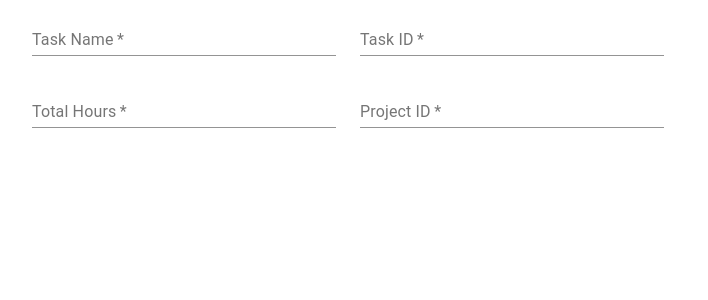
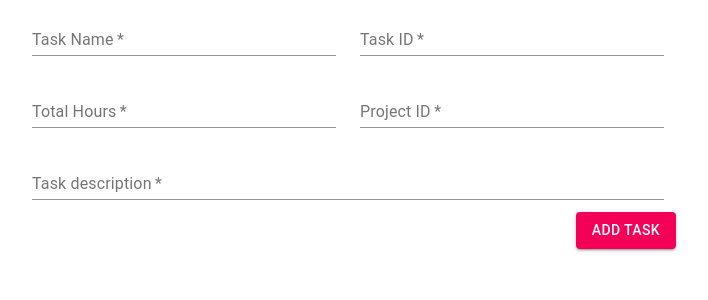
Before and after one commit to teylasadmin/timesheet, a Next.js app: page /addTaskForm in a window 1280 px wide. Shown: the top 300 px of the page, without its empty margins (292-1000 px from the left). Built offline with nearby package versions, Linux system fonts and the light colour scheme.

Commit message:
improvement to add task form

```diff
--- a/package.json
+++ b/package.json
@@ -17,6 +17,7 @@
     "@material-ui/pickers": "^3.2.10",
     "bootstrap": "^4.5.3",
     "date-fns": "^2.16.1",
+    "material-ui-chip-input": "^2.0.0-beta.2",
     "moment": "^2.29.1",
     "mongodb": "^3.5.9",
     "next": "latest",
--- a/pages/addTaskForm.js
+++ b/pages/addTaskForm.js
@@ -9,6 +9,7 @@ import TableContainer from '@material-ui/core/TableContainer';
 import TableHead from '@material-ui/core/TableHead';
 import TableRow from '@material-ui/core/TableRow';
 import Paper from '@material-ui/core/Paper';
+import Button from '@material-ui/core/Button';
 
 const useStyles = makeStyles({
   table: {
@@ -72,6 +73,22 @@ export default function AddTaskForm() {
                   fullWidth
                 />
               </Grid>
+              <Grid item xs={12}>
+                <TextField
+                  required
+                  id="taskDescription"
+                  name="taskDescription"
+                  label="Task description"
+                  fullWidth
+                />
+              </Grid>
+              <Grid container justify="flex-end">
+                   <Button
+                        variant="contained"
+                        color="secondary">
+                        Add Task
+                   </Button>
+              </Grid>
             </Grid>
          </div>
          {/*<div  className={classes.table}>
--- a/pages/settings.js
+++ b/pages/settings.js
@@ -76,8 +76,8 @@ export default function Settings() {
 
   const [project, setProject] = React.useState({projectName:'',
                                                 projectOwner:'Michal Stachurski',
-                                                projectStartDate:new Date('2014-08-18T21:11:54'),
-                                                projectEndDate:new Date('2014-08-18T21:11:54'),
+                                                projectStartDate:new Date(),
+                                                projectEndDate:new Date(),
                                                 tags:[],
                                                 projectDescription:'',
                                                 taskList:[]});
```
Also changed, not shown: pages/addProjectForm.js (+11 -1 lines), 1 other file (tests, documents, lock files or other folders).
